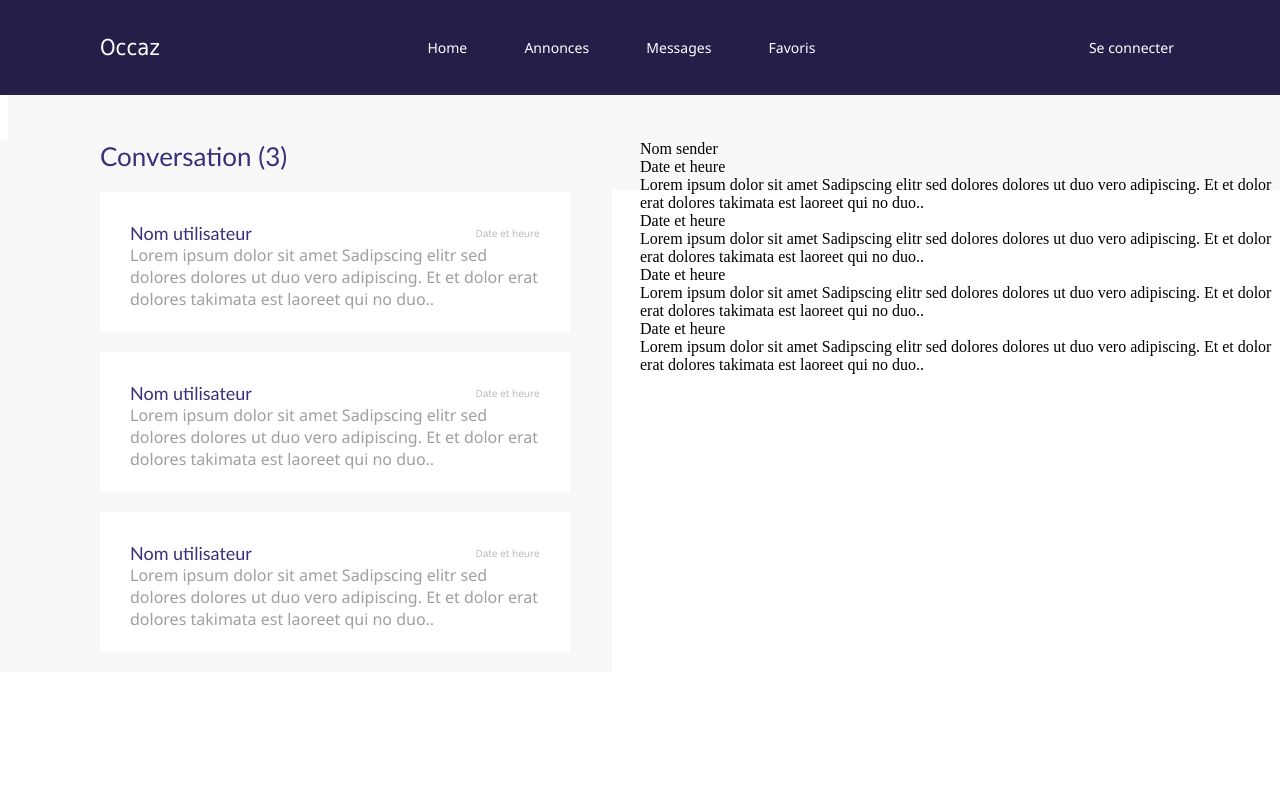
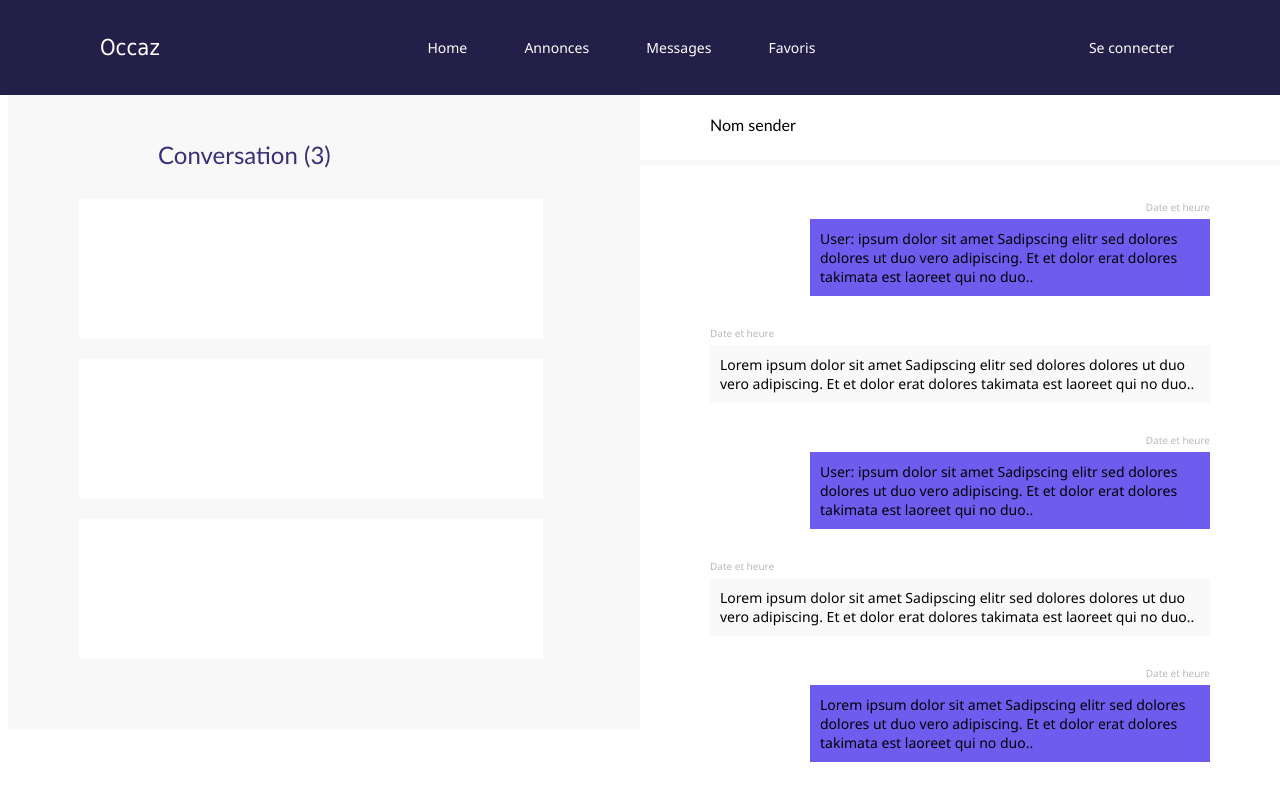
Before and after one commit to lauraophelie/front_office_web, a React (Vite) app: page /conversation in a window 1280 px wide. Shown: the top 800 px of the page. Built offline with nearby package versions, Linux system fonts and the light colour scheme.

Commit message:
mise à jour

```diff
--- a/src/assets/scss/message.scss
+++ b/src/assets/scss/message.scss
@@ -72,15 +72,24 @@ $background_color: #F8F8F8;
     &_message{
 
         &_title{
+            position: inherit;
             margin-left: 100px;
             font-family: $font_title;
-            font-size: 26px;
+            font-size: 24px;
             color: $title_color;
-            margin-bottom: 20px;
+            margin-bottom: 30px;
+        }
+
+        &__bloc{
+            height: 500px;
+            overflow-y: scroll;
+            margin-left: auto;
+            margin-right: auto;
         }
 
         &_component{
-            margin-left: 100px;
+            margin-left: auto;
+            margin-right: auto;
             height: 80px;
             width: 80%;
             padding: 30px;
@@ -90,7 +99,7 @@ $background_color: #F8F8F8;
 
         &_user{
             font-family: $font_title;
-            font-size: 18px;
+            font-size: 16px;
             color: $title_color;
         }
 
@@ -107,16 +116,77 @@ $background_color: #F8F8F8;
     }
 
     &_listMessage{
-        position: fixed;
-        width:40%;
+        background-color: $background_color;
+        width: 40%;
+        height: 100%;
         margin-right: 0;
-        padding-right: 100px;
+        //padding-right: 120px;
         left: 0;
-        background-color: $background_color;
+        overflow-x: hidden;
+        overflow-y: scroll;
     }
 
     &_details_message{
         position: fixed;
+        height: 100%;
         left: 50%;
+        top : 95px;
+        background-color: white;
+        overflow-y: auto;
+
+        &_title{
+            position: fixed;
+            width: 100%;
+            border-bottom: solid 5px $background_color;
+            height: 25px;
+            padding: 20px 70px 20px 70px;
+            display: flex;
+            align-content: center;
+            font-family: $font_title;
+            font-size: 16px;
+        }
+
+        &_content{
+            margin-top: 65px;
+            padding: 20px 50px 20px 50px;
+            margin-bottom: 100px;
+            position: relative;
+        }
     }
 }
+.message{
+    &_myMessage{
+        padding: 20px 20px 10px 20px;
+        margin-left: 100px;
+        .time{
+            font-family: $font_normal;
+            font-size: 10px;
+            color: #B9B9B9;
+            padding-bottom: 5px;
+            width: 100%;
+            text-align: right;
+        }
+        .text{
+            padding: 10px;
+            background-color: #6E5CEF;
+            font-family: $font_normal;
+            font-size: 14px;
+        }
+    }
+
+    &_theirMessage{
+        padding: 20px 20px 10px 20px;
+        .time{
+            font-family: $font_normal;
+            font-size: 10px;
+            color: #B9B9B9;
+            padding-bottom: 5px;
+        }
+        .text{
+            padding: 10px;
+            background-color: #F9F9F9;
+            font-family: $font_normal;
+            font-size: 14px;
+        }
+    }
+}
--- a/src/components/ContentConversationMessage.jsx
+++ b/src/components/ContentConversationMessage.jsx
@@ -4,14 +4,14 @@ import SearchBar from "./SearchBar"
 
 import '../assets/scss/message.scss'
 
-function ContentConversationMessage(){
+function ContentConversationMessage(props){
     return(
-        <>
+        <div className={props.className}>
             <MessageTitle
                     className = "content_message_title"
                     nombre = "3"
                 />
-                <SearchBar
+            <SearchBar
                     icon = "assets\icon\Icon feather-search.svg"
                     className = "search_bar"
                     text = "Recherchez une conversation"
@@ -19,7 +19,7 @@ function ContentConversationMessage(){
                 <MessageBloc
                     className = "content_message_bloc"
                 />
-        </>
+        </div>
     )
 }
 
--- a/src/components/DetailsMessage.jsx
+++ b/src/components/DetailsMessage.jsx
@@ -3,18 +3,16 @@ import MessageDetails from './MessageDetails'
 function DetailsMessage(props){
     const {className, conversation, user} = props
     return (
-        <>
             <div className= {className}>
             {conversation.map((item) => (
                 <MessageDetails
-                    account = {item.user}
-                    user = {user}
+                    account = {user}
+                    user = {item.user}
                     time = {item.datetime}
                     phrase = {item.phrase}
                 />
             ))}
             </div>
-        </>
     )
 }
 
--- a/src/components/MessageBloc.jsx
+++ b/src/components/MessageBloc.jsx
@@ -2,6 +2,7 @@ import MessageComponent from "./MessageComponent"
 
 function MessageBloc(props){
     const {classname} = props
+
     const data =[
         {
             user: "Nom utilisateur",
@@ -21,9 +22,9 @@ function MessageBloc(props){
         <div className={classname}>
             {data.map((item) => (
                 <MessageComponent
-                    utilisateur = {item.user}
-                    time = {item.datetime}
-                    phrase = {item.phrase}
+                    utilisateur = {item.sender}
+                    time = {item.dateHeure}
+                    phrase = {item.contenuMessage}
                 />
             ))}
         </div>
--- a/src/components/MessageDetails.jsx
+++ b/src/components/MessageDetails.jsx
@@ -7,15 +7,15 @@ function MessageDetails(props){
     console.log("user: ", user);
     console.log("phrase: ", phrase);
 
-    const sameUser = account && user && account.id === user.id
+    const sameUser = account === user.user
 
-    const className = sameUser ? 'content_myMessage' : 'content_theirMessage'
+    const className = sameUser ? 'message_myMessage' : 'message_theirMessage'
 
     console.log(className);
     return(
         <div className = {className}>
-            <div className="message_conversation_time">{time}</div>
-            <div className="message_conversation_chat">{phrase}</div>
+            <div className= "time">{time}</div>
+            <div className= "text">{phrase}</div>
         </div>
     )
 }
--- /dev/null
+++ b/src/components/NewMessage.jsx
@@ -0,0 +1,17 @@
+import "../assets/scss/message.scss"
+import Button from "./Button"
+
+function NewMessage(){
+    const onClick = null;
+    return(
+        <>
+            <input type="text" placeholder écrire quelque chose ici/>
+            <Button
+                onClick = {onClick}
+                icon = "Icon_material-send.svg"
+            />
+        </>
+    )
+}
+
+export default NewMessage
--- a/src/pages/ConversationMessage.jsx
+++ b/src/pages/ConversationMessage.jsx
@@ -1,6 +1,7 @@
 import ContentConversationMessage from "../components/ContentConversationMessage";
 import DetailsMessage from "../components/DetailsMessage";
 import Menu from "../components/Menu";
+import NewMessage from "../components/NewMessage";
 
 function ConversationMessage(){
     const user = { id : 1, name : 'Nom utilisateur'}
@@ -10,7 +11,7 @@ function ConversationMessage(){
         {
             user: {user},
             datetime: "Date et heure",
-            phrase: "Lorem ipsum dolor sit amet Sadipscing elitr sed dolores dolores ut duo vero adipiscing. Et et dolor erat dolores takimata est laoreet qui no duo.."
+            phrase: "User: ipsum dolor sit amet Sadipscing elitr sed dolores dolores ut duo vero adipiscing. Et et dolor erat dolores takimata est laoreet qui no duo.."
         },{
             user: {sender},
             datetime: "Date et heure",
@@ -18,9 +19,13 @@ function ConversationMessage(){
         },{
             user: {user},
             datetime: "Date et heure",
+            phrase: "User: ipsum dolor sit amet Sadipscing elitr sed dolores dolores ut duo vero adipiscing. Et et dolor erat dolores takimata est laoreet qui no duo.."
+        } ,{
+            user: {sender},
+            datetime: "Date et heure",
             phrase: "Lorem ipsum dolor sit amet Sadipscing elitr sed dolores dolores ut duo vero adipiscing. Et et dolor erat dolores takimata est laoreet qui no duo.."
         } ,{
-            user: {sender},
+            user: {user},
             datetime: "Date et heure",
             phrase: "Lorem ipsum dolor sit amet Sadipscing elitr sed dolores dolores ut duo vero adipiscing. Et et dolor erat dolores takimata est laoreet qui no duo.."
         }
@@ -30,20 +35,22 @@ function ConversationMessage(){
             <Menu/>
             <div className = "content">
                 <div className="content_listMessage">
-                    <ContentConversationMessage />
+                    <ContentConversationMessage
+                        className = "content_general"
+                    />
                 </div>
                 <div className="content_details_message">
                     <div className="content_details_message_title">
-                        {sender.name}
+                        <span> {sender.name} </span>
                     </div>
                     <DetailsMessage
                         user = {user}
                         className="content_details_message_content"
                         conversation = {conversation}
                     />
+                    <NewMessage/>
                 </div>
             </div>
-
         </>
     )
 }
```
